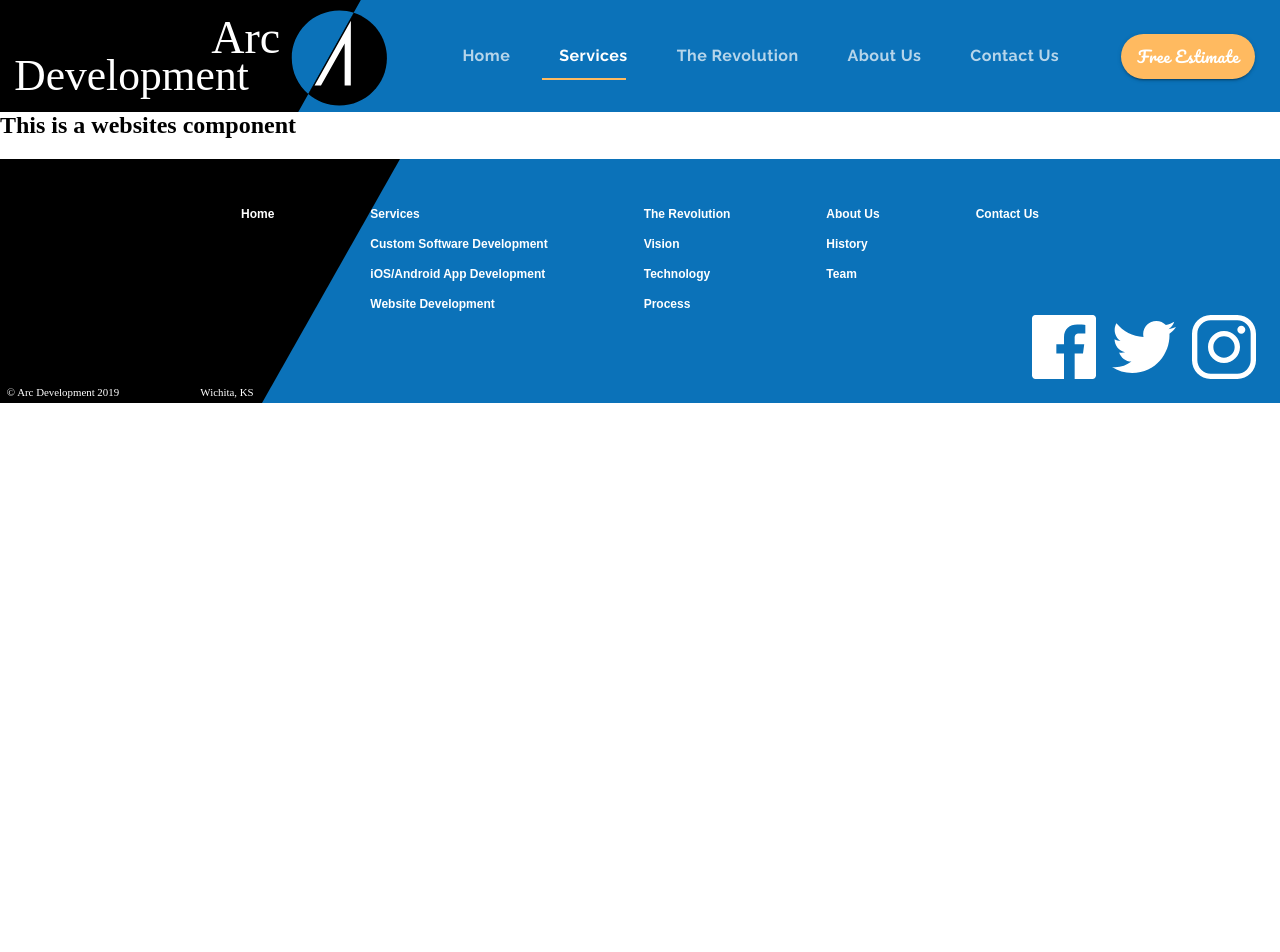
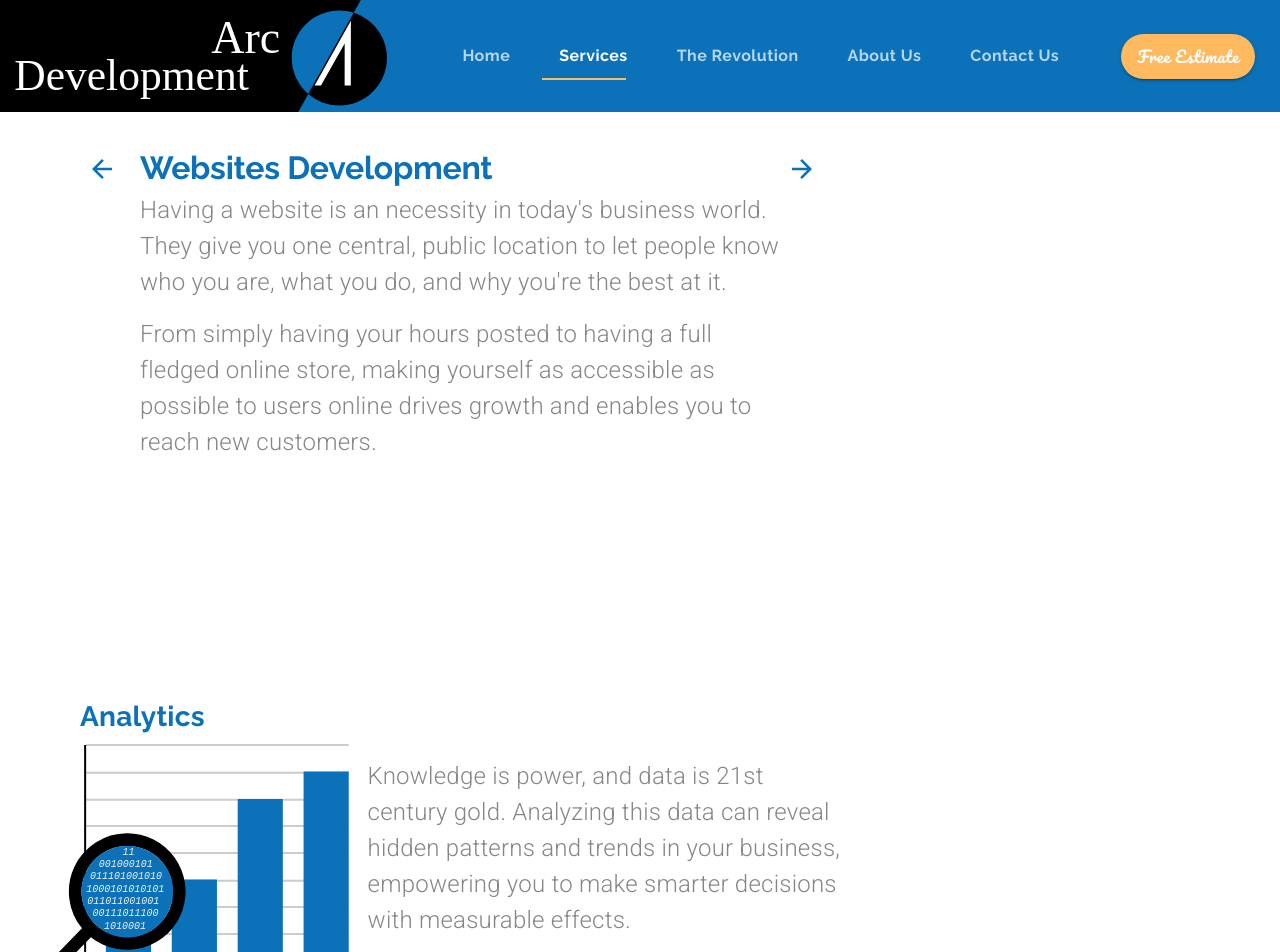
Before and after one commit to ruhimbazabertin/miror, a React (Create React App) app: page /websites in a window 1280 px wide. Shown: the top 952 px of the page. Before the commit the page ends 800 px from the top, so only its background shows below. Built offline with nearby package versions, Linux system fonts and the light colour scheme.

Commit message:
website page
creating website page component

website page

```diff
--- a/src/components/App.js
+++ b/src/components/App.js
@@ -10,6 +10,7 @@
 import Services  from './Services';
 import CustomSoftware from './CustomSoftware';
 import MobileApps  from './MobileApps';
+import Websites    from './Websites';
 
 const  App = () => {
     const [selectedIndex, setSelectedIndex] = useState(0);
@@ -44,7 +45,12 @@
                             {...props}
                             setValue={setValue}
                             setSelectedIndex={setSelectedIndex} />}  />
-                        <Route exact path="/websites" component={() =>(<div><h2>This is a websites  component</h2></div>)} />
+                        <Route exact path="/websites"
+                         render={(props) =>
+                            <Websites
+                            {...props}
+                            setValue={setValue}
+                            setSelectedIndex={setSelectedIndex} />}  />
                         <Route exact path="/revolution" component={() =>(<div><h2>This is the revolution component</h2></div>)} />
                         <Route exact path="/about" component={() =>(<div><h2>This is about us component</h2></div>)} />
                         <Route exact path="/contact" component={() =>(<div><h2>This is a contact us component</h2></div>)} />
--- /dev/null
+++ b/src/components/Websites.js
@@ -0,0 +1,242 @@
+import React from 'react';
+import {Link} from 'react-router-dom';
+import {makeStyles, useTheme} from '@material-ui/core/styles';
+import Grid  from '@material-ui/core/Grid';
+import IconButton from '@material-ui/core/IconButton';
+import Typography from '@material-ui/core/Typography';
+import useMediaQuery from '@material-ui/core/useMediaQuery';
+import Hidden   from '@material-ui/core/Hidden';
+
+import backArrow from '../assets/backArrow.svg';
+import forwardArrow from '../assets/forwardArrow.svg';
+import analytics    from '../assets/analytics.svg';
+import seo          from  '../assets/seo.svg';
+import outreach     from  '../assets/outreach.svg';
+import ecommerce    from  '../assets/ecommerce.svg'
+
+import CallToAction  from  './ui/CallToAction';
+
+const useStyles = makeStyles(theme => ({
+    heading: {
+        maxWidth: "40em",
+    },
+    arrowContainer: {
+        marginTop: "0.2em",
+    },
+    rowContainer: {
+        paddingLeft: "5em",
+        paddingRight: "5em",
+        [theme.breakpoints.down("sm")] : {
+            paddingLeft: "1.5em",
+            paddingRight: "1.5em",
+            paddingTop: "1em",
+        }
+    },
+    paragraphContainer: {
+        maxWidth: "30em",
+    }
+
+}));
+
+const Websites = (props) => {
+
+    const classes = useStyles();
+    const theme = useTheme();
+    const matchesMD = useMediaQuery(theme.breakpoints.down("md"));
+    const matchesSM = useMediaQuery(theme.breakpoints.down("sm"));
+    const matchesXS = useMediaQuery(theme.breakpoints.down("xs"));
+
+    return(
+        <Grid item container direction="column">
+        <Grid
+         item
+         container
+         direction="row"
+         className={classes.rowContainer}
+         justify={matchesMD ? "center" : undefined}
+         style={{marginTop: matchesXS ? "1em" : "2em"}}>
+        <Hidden mdDown>
+        <Grid item className={classes.arrowContainer} style={{marginRight: "1em", marginLeft: "-3"}} >
+            <IconButton
+             style={{backgroundColor: "transparent"}}
+              component={Link}
+               to="/mobileapps"
+               onClick={props.setSelectedIndex(2)} >
+            <img src={backArrow} alt="back to iOS/Android Ap  Development page" />
+            </IconButton>
+        </Grid>
+        </Hidden>
+        <Grid item container direction="column" className={classes.heading}>
+        <Grid item>
+        <Typography align={matchesMD ? "center" : undefined} variant="h2">
+            Websites Development
+        </Typography>
+        <Grid item>
+        <Typography align={matchesMD ? "center" : undefined} variant="body1" paragraph>
+            Having a website is an necessity in today's business world.
+            They give you one central, public location to let people know
+            who you are, what you do, and why you're the best at it.
+        </Typography>
+        <Typography align={matchesMD ? "center" : undefined} variant="body1" paragraphy>
+            From simply having your hours posted to having a full fledged
+            online store, making yourself as accessible as possible to users
+            online drives growth and enables you to reach new customers.
+        </Typography>
+        </Grid>
+        </Grid>
+        </Grid>
+        <Hidden mdDown>
+        <Grid item className={classes.arrowContainer}>
+            <IconButton
+             style={{backgroundColor: "transparent"}}
+              component={Link}
+               to="/services"
+               onClick={props.setSelectedIndex(0)} >
+                <img src={forwardArrow} alt="forward to service Page"/>
+            </IconButton>
+        </Grid>
+        </Hidden>
+        </Grid>
+        <Grid item container
+         direction={matchesSM ? "column" : "row"}
+         className={classes.rowContainer}
+         alignItems="center"
+         style={{marginTop: "15em"}}>
+        <Grid item>
+        <Grid item container direction="column">
+        <Grid item>
+            <Typography align={matchesSM ? "center" : undefined} variant="h4" gutterBottom>
+                Analytics
+            </Typography>
+        </Grid>
+        <Grid item >
+            <img src={analytics}
+            style={{marginLeft: "-2.5em"}}
+            alt="graph with magnifying glass revealing 1's and 0's" />
+        </Grid>
+        </Grid>
+        </Grid>
+        <Grid item className={classes.paragraphContainer}>
+            <Typography variant="body1"
+              align={matchesSM ? "center" : undefined}>
+                Knowledge is power, and data  is 21st century gold.
+                Analyzing this data can reveal hidden patterns and trends in your business,
+                empowering you to make smarter decisions with measurable effects.
+           </Typography>
+        </Grid>
+        </Grid>
+        <Grid item container
+         direction={matchesSM ? "column" : "row"}
+         justify="flex-end"
+         className={classes.rowContainer}
+         alignItems="center"
+         style={{marginTop: "15em", marginBottom: "15em"}}>
+        <Grid item>
+        <Grid item container direction="column">
+        <Grid item>
+            <Typography align="center" variant="h4" gutterBottom>
+                E-Commerce
+            </Typography>
+        </Grid>
+        <Grid item>
+            <img src={ecommerce}
+            alt="world outline made of dollar signs" />
+        </Grid>
+        </Grid>
+        </Grid>
+        <Grid item
+         style={{marginLeft: matchesSM ? 0 : "1em"}}
+        className={classes.paragraphContainer}>
+            <Typography variant="body1"
+             paragraph
+             align={matchesSM ? "center" : undefined}
+             >
+                It's no secret that people like to shop online.
+           </Typography>
+           <Typography variant="body1"
+            paragraph
+            align={matchesSM ? "center" : undefined}
+            >
+                in 2017 over $2.3 trillion was spent in e-commerce,
+                and it's time for your slice of that pie.
+           </Typography>
+        </Grid>
+        </Grid>
+        <Grid item container
+         direction={matchesSM ? "column" : "row"}
+         className={classes.rowContainer}
+         alignItems="center">
+        <Grid item>
+        <Grid item container direction="column">
+        <Grid item>
+            <Typography align={matchesSM ? "center" : undefined} variant="h4" gutterBottom>
+                Outreach
+            </Typography>
+        </Grid>
+        <Grid item>
+            <img src={outreach}
+            alt="megaphone" />
+        </Grid>
+        </Grid>
+        </Grid>
+        <Grid item
+        style={{marginLeft: matchesSM ? 0 : "1em"}}
+        className={classes.paragraphContainer}>
+            <Typography variant="body1"
+             align={matchesSM ? "center" : undefined}>
+                Draw people in with a dazzling website.
+                Showing off your products online is a great way to help customers
+                decide what's right for them before visiting in person.
+           </Typography>
+        </Grid>
+        </Grid>
+        <Grid item container
+         direction={matchesSM ? "column" : "row"}
+         justify="flex-end"
+         className={classes.rowContainer}
+         alignItems="center"
+         style={{marginTop: "15em", marginBottom: "15em"}}>
+        <Grid item>
+        <Grid item container direction="column">
+        <Grid item>
+            <Typography align="center" variant="h4" gutterBottom>
+                Search Engine <br/> Optimization
+            </Typography>
+        </Grid>
+        <Grid item>
+            <img src={seo}
+            alt="website standing on winner's podium" />
+        </Grid>
+        </Grid>
+        </Grid>
+        <Grid item style={{marginLeft: matchesSM ? 0 : "1em"}}
+         className={classes.paragraphContainer}>
+            <Typography variant="body1"
+             paragraph
+             align={matchesSM ? "center" : undefined}
+             >
+                How often have you ever been to the second page of Google results?
+           </Typography>
+           <Typography variant="body1"
+            paragraph
+            align={matchesSM ? "center" : undefined}
+            >
+                If you're like us, probably never.
+           </Typography>
+           <Typography variant="body1"
+            paragraph
+            align={matchesSM ? "center" : undefined}
+            >
+                Customers don't go there either, so we make sure your website
+                is designed to end up on top.
+           </Typography>
+        </Grid>
+        </Grid>
+        <Grid item>
+        <CallToAction setValue ={props.setValue} />
+        </Grid>
+        </Grid>
+    )
+}
+
+export default Websites;
```
Also changed, not shown: 1 other file (tests, documents, lock files or other folders).
